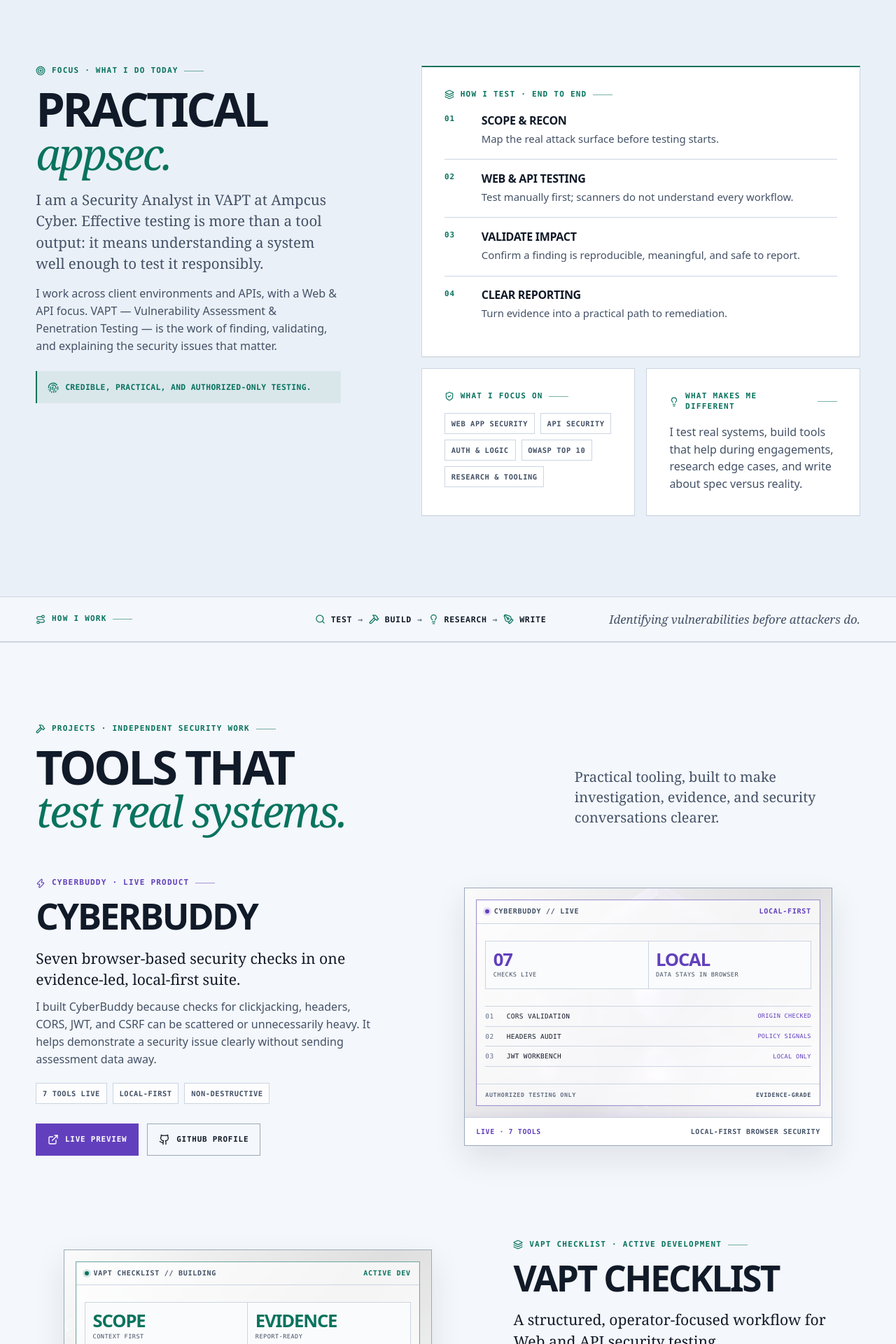
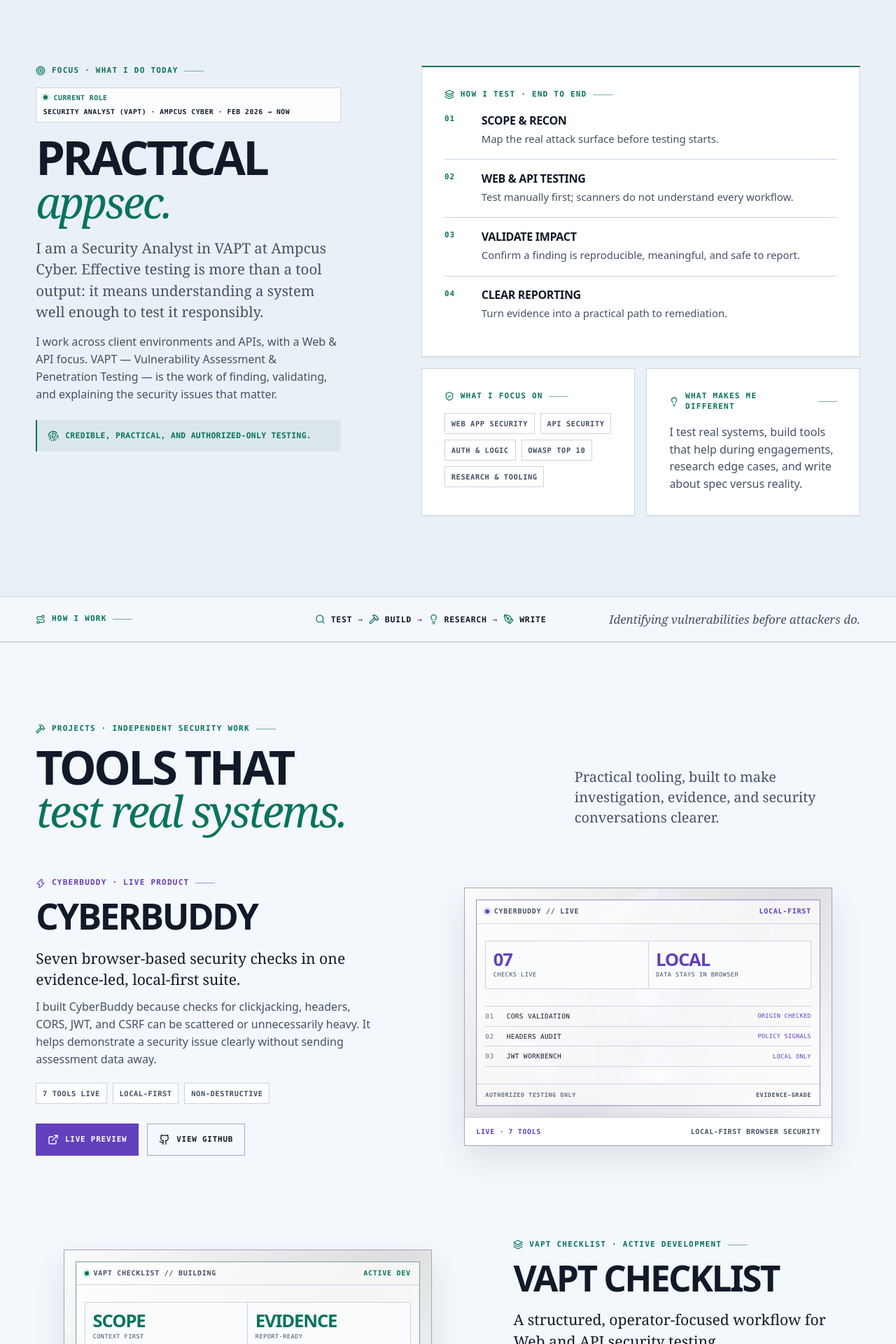
Before and after one commit to AmitPal-CyberBuddy/Portfolio, a React (Vite) app: page / in a window 1280 px wide. Shown: the part 860-2780 px from the top of the page at 70% size. Built offline with nearby package versions, Linux system fonts and the light colour scheme.

Commit message:
improve portfolio project links and current role context
Co-authored-by: arena-agent <297053741+arena-agent@users.noreply.github.com>

```diff
--- a/src/App.jsx
+++ b/src/App.jsx
@@ -31,7 +31,9 @@
   linkedin: 'https://www.linkedin.com/in/amitpal-wb/',
   medium: 'https://amitpxl.medium.com/',
   cyberbuddyLive: 'https://amitpal-cyberbuddy.github.io/CyberBuddy/',
+  cyberbuddyRepo: 'https://github.com/AmitPal-CyberBuddy/CyberBuddy',
   vaptLive: 'https://amitpal-cyberbuddy.github.io/VAPT-Checklist/',
+  vaptRepo: 'https://github.com/AmitPal-CyberBuddy/VAPT-Checklist',
   scriptSentry: 'https://github.com/AmitPal-CyberBuddy/ScriptSentry',
   email: 'amitpal.secure@gmail.com',
 };
@@ -50,7 +52,6 @@
     title: 'CORS Misconfiguration: When Reflecting the Origin Is Not the Whole Story',
     insight: 'Reflection is not exploitation. Proving authenticated impact matters.',
     link: 'https://amitpxl.medium.com/cors-misconfiguration-when-reflecting-the-origin-is-not-the-whole-story-956e2e6e18bc',
-    featured: true,
   },
   {
     title: "HTTP Request Smuggling vs Pipelining: Why They're Often Confused",
@@ -326,6 +327,7 @@
   useEffect(() => {
     document.documentElement.dataset.theme = theme;
     document.documentElement.style.colorScheme = theme;
+    document.querySelector('meta[name="theme-color"]')?.setAttribute('content', theme === 'dark' ? '#0a1019' : '#f4f7fb');
     window.localStorage.setItem('theme', theme);
   }, [theme]);
 
@@ -556,6 +558,7 @@
         <div className="shell focus-layout">
           <Reveal className="section-intro focus-intro">
             <Eyebrow icon={Target}>Focus · what I do today</Eyebrow>
+            <p className="role-badge"><span className="status-dot" /><span>Current role</span><b>Security Analyst (VAPT) · Ampcus Cyber · Feb 2026 → now</b></p>
             <h2 id="focus-title">Practical<br /><em>appsec.</em></h2>
             <p className="intro-lead">I am a Security Analyst in VAPT at Ampcus Cyber. Effective testing is more than a tool output: it means understanding a system well enough to test it responsibly.</p>
             <p>I work across client environments and APIs, with a Web &amp; API focus. VAPT — Vulnerability Assessment &amp; Penetration Testing — is the work of finding, validating, and explaining the security issues that matter.</p>
@@ -696,8 +699,8 @@
             tags={['7 tools live', 'Local-first', 'Non-destructive']}
             primaryLink={LINKS.cyberbuddyLive}
             primaryLabel="Live preview"
-            secondaryLink={LINKS.github}
-            secondaryLabel="GitHub profile"
+            secondaryLink={LINKS.cyberbuddyRepo}
+            secondaryLabel="View GitHub"
           />
           <ProjectCard
             type="development"
@@ -710,7 +713,7 @@
             tags={['Operator-focused', 'Taxonomy', 'Evidence-led']}
             primaryLink={LINKS.vaptLive}
             primaryLabel="Live preview"
-            secondaryLink="https://github.com/AmitPal-CyberBuddy/VAPT-Checklist"
+            secondaryLink={LINKS.vaptRepo}
             secondaryLabel="View GitHub"
             reverse
           />
@@ -767,7 +770,7 @@
           ))}
         </div>
         <div className="writing-cta">
-          <p>Three published pieces so far. Each starts with curiosity, tests the behavior, and documents the evidence.</p>
+          <p>{WRITING.length} published pieces so far. Each starts with curiosity, tests the behavior, and documents the evidence.</p>
           <ButtonLink href={LINKS.medium} external className="button button--secondary" cursorLabel="MEDIUM"><BookOpen size={16} /> View all writing on Medium <ExternalArrow /></ButtonLink>
         </div>
       </div>
--- a/src/index.css
+++ b/src/index.css
@@ -278,7 +278,11 @@
 }
 .section h2 em { color: var(--accent); font-family: var(--font-serif); font-size: 0.93em; font-weight: 400; letter-spacing: -0.045em; text-transform: none; }
 .section-intro { max-width: 30rem; }
-.section-intro > p:not(.intro-lead) { margin: 1rem 0 0; color: var(--text-secondary); }
+.section-intro > p:not(.intro-lead):not(.role-badge) { margin: 1rem 0 0; color: var(--text-secondary); }
+.role-badge { display: flex; flex-wrap: wrap; align-items: center; gap: 0.45rem 0.55rem; width: fit-content; margin: 0 0 1.2rem; padding: 0.45rem 0.6rem; color: var(--text-secondary); background: color-mix(in srgb, var(--surface) 86%, transparent); border: 1px solid var(--border); font: 600 0.61rem/1.35 var(--font-mono); letter-spacing: 0.055em; text-transform: uppercase; }
+.role-badge .status-dot { width: 6px; height: 6px; }
+.role-badge > span:nth-child(2) { color: var(--accent); }
+.role-badge b { color: var(--text); font-weight: 600; }
 .intro-lead { margin: 1.35rem 0 0; color: var(--text-secondary); font: 400 clamp(1.12rem, 1.6vw, 1.32rem)/1.48 var(--font-serif); }
 .tag-row { display: flex; flex-wrap: wrap; gap: 0.5rem; }
 .tag-row span {
```
